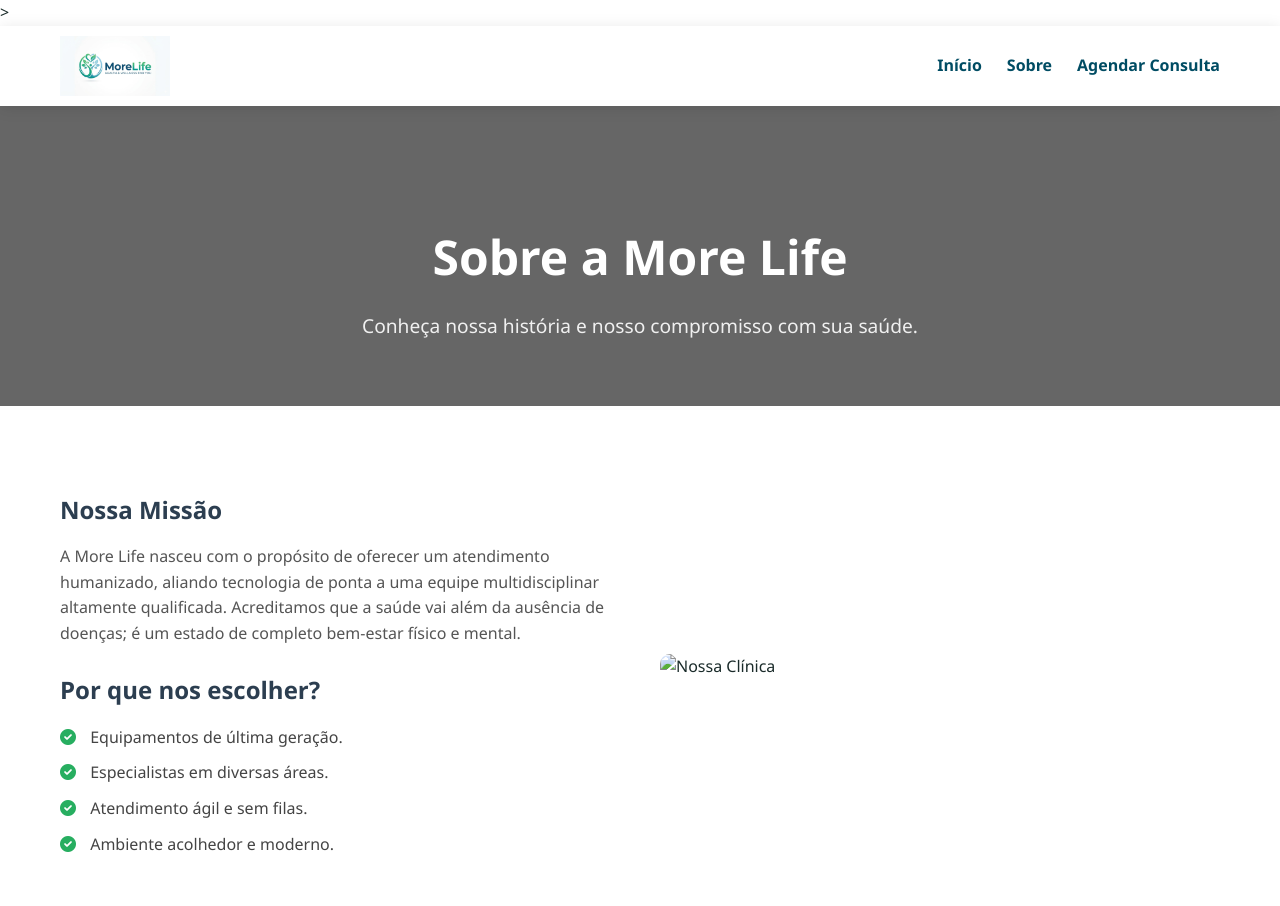
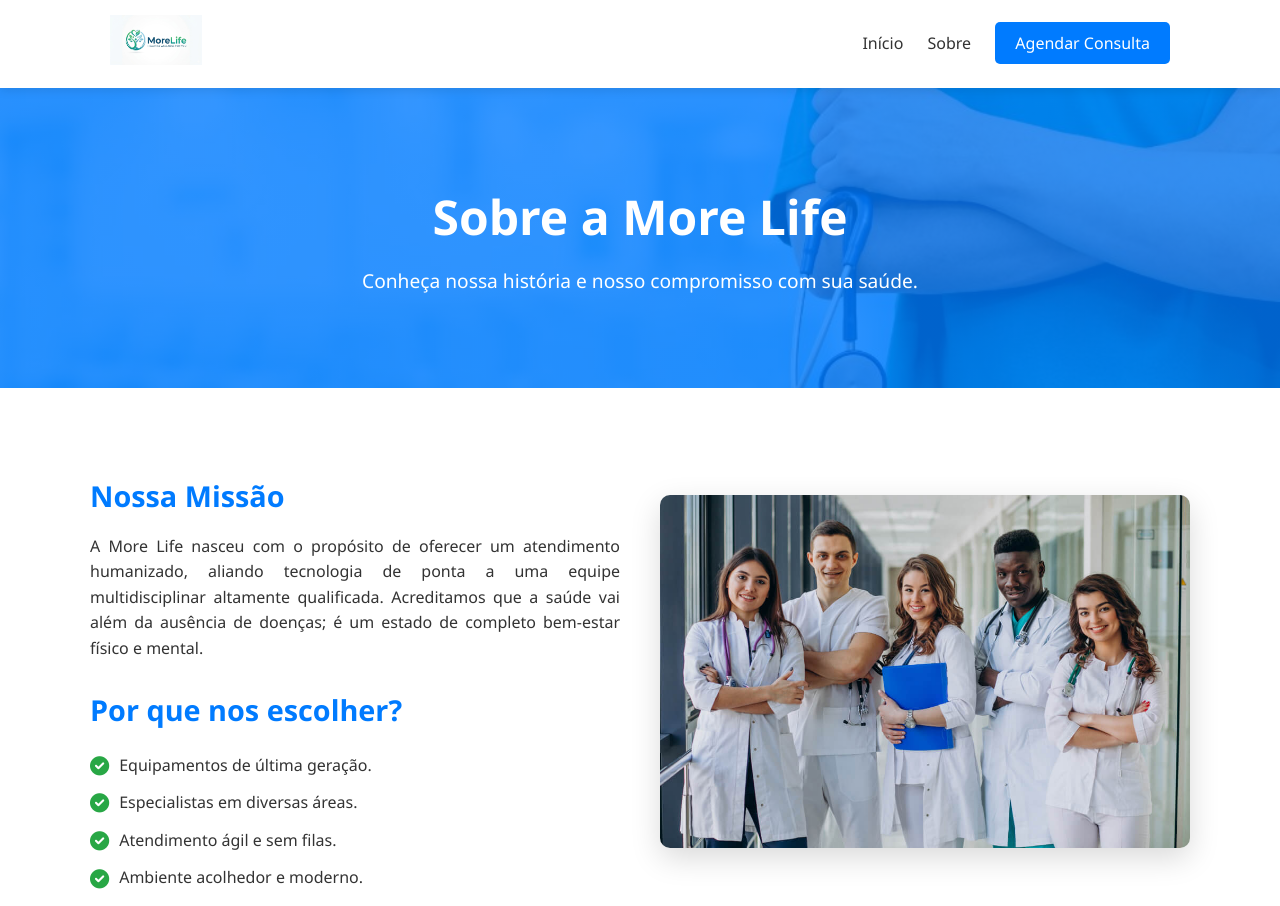
Before and after one commit to mariangelhernandez/codificacao-backend, a website: page morelife/public/sobre.html in a window 1280 px wide. Shown: the top 906 px of the page. Drawn offline with Linux system fonts and the light colour scheme.

Commit message:
atualizar

```diff
--- /dev/null
+++ b/morelife/public/css/sobre.css
@@ -0,0 +1,173 @@
+/* Configurações Gerais */
+* {
+    margin: 0;
+    padding: 0;
+    box-sizing: border-box;
+    font-family: 'Segoe UI', Tahoma, Geneva, Verdana, sans-serif;
+}
+
+:root {
+    --primary-color: #007bff; /* Azul More Life */
+    --secondary-color: #28a745; /* Verde Saúde */
+    --dark-color: #333;
+    --light-bg: #f8f9fa;
+    --white: #ffffff;
+}
+
+body {
+    line-height: 1.6;
+    color: var(--dark-color);
+    background-color: var(--white);
+}
+
+.container {
+    max-width: 1100px;
+    margin: 0 auto;
+    padding: 0 20px;
+}
+
+/* Navbar */
+.navbar {
+    background: var(--white);
+    padding: 15px 0;
+    box-shadow: 0 2px 10px rgba(0,0,0,0.1);
+    position: sticky;
+    top: 0;
+    z-index: 1000;
+}
+
+.header-flex {
+    display: flex;
+    justify-content: space-between;
+    align-items: center;
+}
+
+.logo-img {
+    height: 50px;
+    width: auto;
+}
+
+.nav-menu a {
+    text-decoration: none;
+    color: var(--dark-color);
+    margin-left: 20px;
+    font-weight: 500;
+    transition: 0.3s;
+}
+
+.nav-menu a:hover {
+    color: var(--primary-color);
+}
+
+.btn-login {
+    background: var(--primary-color);
+    color: var(--white) !important;
+    padding: 10px 20px;
+    border-radius: 5px;
+}
+
+.btn-login:hover {
+    background: #0056b3;
+}
+
+/* Hero Section (Cabeçalho da Página) */
+.hero-sub {
+    background: linear-gradient(rgba(0, 123, 255, 0.8), rgba(0, 123, 255, 0.8)),
+                url('../img/banner.jpg') no-repeat center center/cover;
+    height: 300px;
+    display: flex;
+    align-items: center;
+    justify-content: center;
+    text-align: center;
+    color: var(--white);
+}
+
+.hero-content h1 {
+    font-size: 3rem;
+    margin-bottom: 10px;
+}
+
+.hero-content p {
+    font-size: 1.2rem;
+    font-weight: 300;
+}
+
+/* Seção Sobre (Conteúdo Principal) */
+.content-section {
+    padding: 60px 0;
+}
+
+.about-grid {
+    display: grid;
+    grid-template-columns: 1fr 1fr;
+    gap: 40px;
+    align-items: center;
+}
+
+.about-text h2 {
+    color: var(--primary-color);
+    margin: 25px 0 15px;
+    font-size: 1.8rem;
+}
+
+.about-text p {
+    margin-bottom: 15px;
+    text-align: justify;
+}
+
+.about-text ul {
+    list-style: none;
+    margin-top: 20px;
+}
+
+.about-text ul li {
+    margin-bottom: 12px;
+    display: flex;
+    align-items: center;
+    font-weight: 500;
+}
+
+.about-text ul li i {
+    color: var(--secondary-color);
+    margin-right: 10px;
+    font-size: 1.2rem;
+}
+
+/* Imagem */
+.about-image img {
+    transition: transform 0.5s ease;
+    box-shadow: 0 10px 30px rgba(0,0,0,0.15);
+}
+
+.about-image img:hover {
+    transform: scale(1.02);
+}
+
+/* Footer */
+footer {
+    background: var(--light-bg);
+    color: #666;
+    font-size: 0.9rem;
+    border-top: 1px solid #ddd;
+}
+
+/* Responsividade (Para Celular) */
+@media (max-width: 768px) {
+    .about-grid {
+        grid-template-columns: 1fr;
+    }
+
+    .hero-content h1 {
+        font-size: 2.2rem;
+    }
+
+    .header-flex {
+        flex-direction: column;
+        gap: 15px;
+    }
+
+    .nav-menu a {
+        margin: 0 10px;
+        font-size: 0.9rem;
+    }
+}
--- a/morelife/public/css/style.css
+++ b/morelife/public/css/style.css
@@ -172,65 +172,3 @@ input:focus, select:focus {
 
 .success { color: #27b38d; }
 .error { color: #e74c3c; }
-
-
-/** PAGINA SOBRE */
-
-
-/* Espaçamento para o conteúdo abaixo do menu fixo */
-.hero-sub {
-    background: linear-gradient(rgba(0,0,0,0.6), rgba(0,0,0,0.6)), url('../img/hero-bg.jpg'); /* use a mesma imagem de fundo do index */
-    background-size: cover;
-    background-position: center;
-    height: 300px;
-    display: flex;
-    align-items: center;
-    justify-content: center;
-    text-align: center;
-    color: white;
-    padding-top: 80px; /* altura da navbar */
-}
-
-.content-section {
-    padding: 60px 20px;
-}
-
-.about-grid {
-    display: grid;
-    grid-template-columns: 1fr 1fr;
-    gap: 40px;
-    align-items: center;
-}
-
-.about-text h2 {
-    color: #2c3e50;
-    margin-top: 25px;
-    margin-bottom: 15px;
-}
-
-.about-text p {
-    line-height: 1.6;
-    color: #555;
-}
-
-.about-text ul {
-    list-style: none;
-    padding: 0;
-}
-
-.about-text ul li {
-    margin-bottom: 10px;
-    color: #444;
-}
-
-.about-text ul i {
-    color: #27ae60; /* Cor verde para os ícones de check */
-    margin-right: 10px;
-}
-
-/* Responsividade para celulares */
-@media (max-width: 768px) {
-    .about-grid {
-        grid-template-columns: 1fr;
-    }
-}
--- a/morelife/public/sobre.html
+++ b/morelife/public/sobre.html
@@ -5,7 +5,7 @@
     <meta name="viewport" content="width=device-width, initial-scale=1.0">
     <title>Sobre Nós | More Life</title>
     <link rel="stylesheet" href="https://cdnjs.cloudflare.com/ajax/libs/font-awesome/6.0.0/css/all.min.css">
-    <link rel="stylesheet" href="css/style.css">>
+    <link rel="stylesheet" href="css/sobre.css">
 </head>
 <body>
 <header class="navbar">
@@ -14,9 +14,9 @@
             <img src="/img/logo.jpg" alt="More Life Logo" class="logo-img">
         </div>
         <nav class="nav-menu">
-            <a href="/html/index.html">Início</a>
-            <a href="/html/sobre.html">Sobre</a>
-            <a href="/html/index.html#agendar" class="btn-login">Agendar Consulta</a>
+            <a href="/index.html">Início</a>
+            <a href="/sobre.html">Sobre</a>
+            <a href="/index.html#agendar" class="btn-login">Agendar Consulta</a>
         </nav>
     </div>
 </header>
@@ -47,7 +47,7 @@
             </ul>
         </div>
       <div class="about-image">
-    <img src="../img/clinica.jpg" alt="Nossa Clínica" style="width:100%; border-radius: 10px;">
+    <img src="/img/clinica.jpg" alt="Nossa Clínica" style="width:100%; border-radius: 10px;">
 </div>
     </div>
 </main>
```
